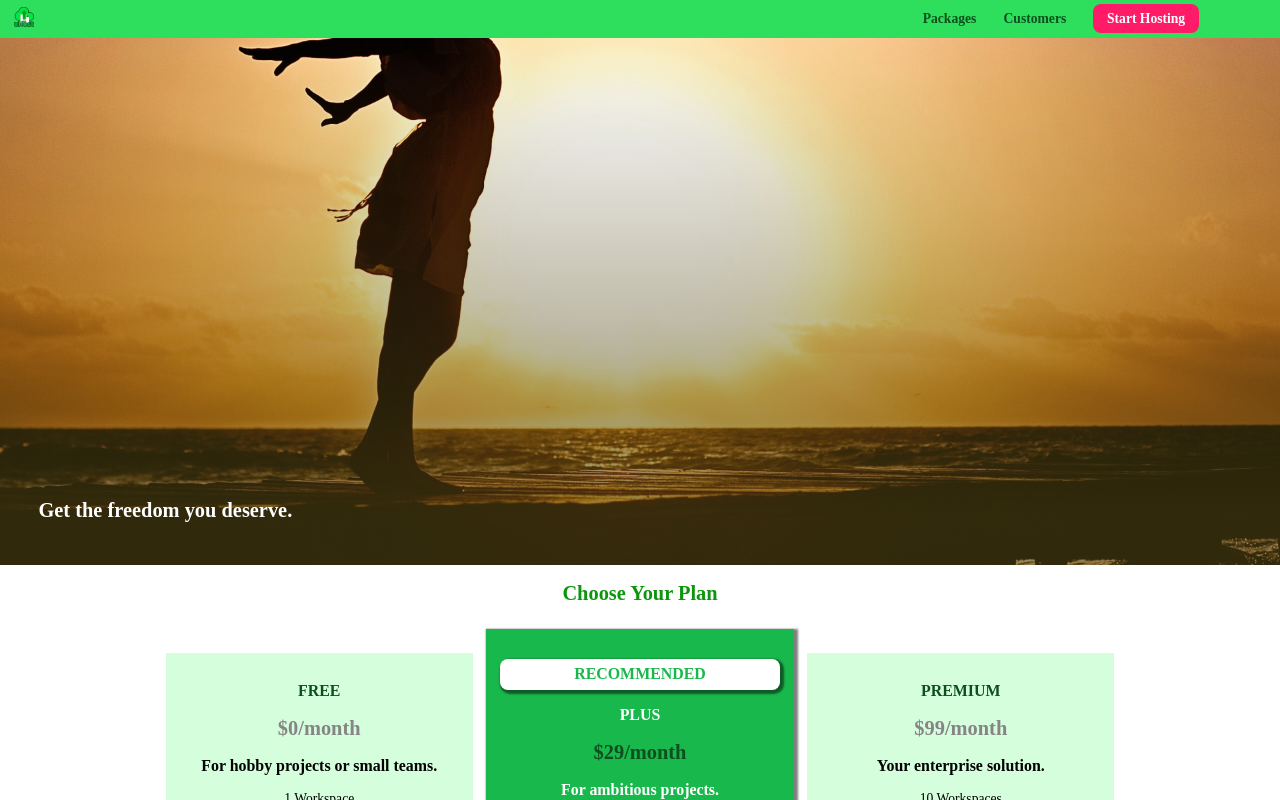
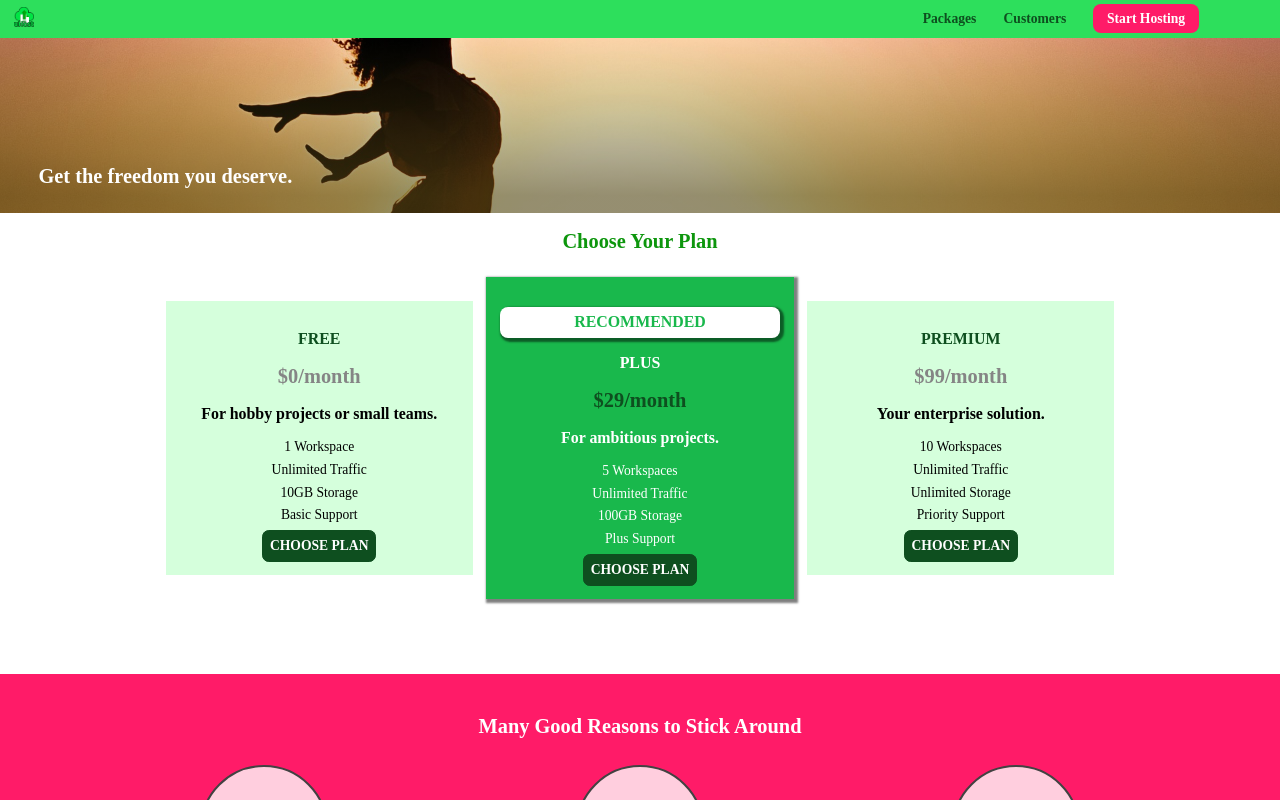
Before and after one commit to butterbeetle/css-practice, a React (Create React App) app: page / in a window 1280 px wide. Shown: the top 800 px of the page. Built offline with nearby package versions, Linux system fonts and the light colour scheme.

Commit message:
[43] 뷰포트 단위 vw/vh

```diff
--- a/src/App.module.css
+++ b/src/App.module.css
@@ -1,6 +1,6 @@
 .productOverview {
   background: linear-gradient(to top, rgba(80, 68, 18, 0.6) 10%, transparent),
-    url("./Images/freedom.jpg") left 10% bottom 20% / cover no-repeat border-box,
+    url("./Images/freedom.jpg") left 10% bottom 70% / cover no-repeat border-box,
     #ff1b68;
   /* background-image: url("./Images/freedom.jpg");
   background-size: cover;
@@ -20,8 +20,8 @@
     blue 70%,
     green
   ); */
-  width: 100%;
-  height: 528px;
+  width: 100vw;
+  height: 22vh;
   margin-top: 2.75rem;
   /* border: 5px dashed red; */
   position: relative;
--- a/src/Layout/Backdrop.module.css
+++ b/src/Layout/Backdrop.module.css
@@ -4,7 +4,7 @@
   top: 0;
   left: 0;
   z-index: 100;
-  width: 100%;
-  height: 100%;
+  width: 100vw;
+  height: 100vh;
   background-color: rgba(0, 0, 0, 0.5);
 }
```
